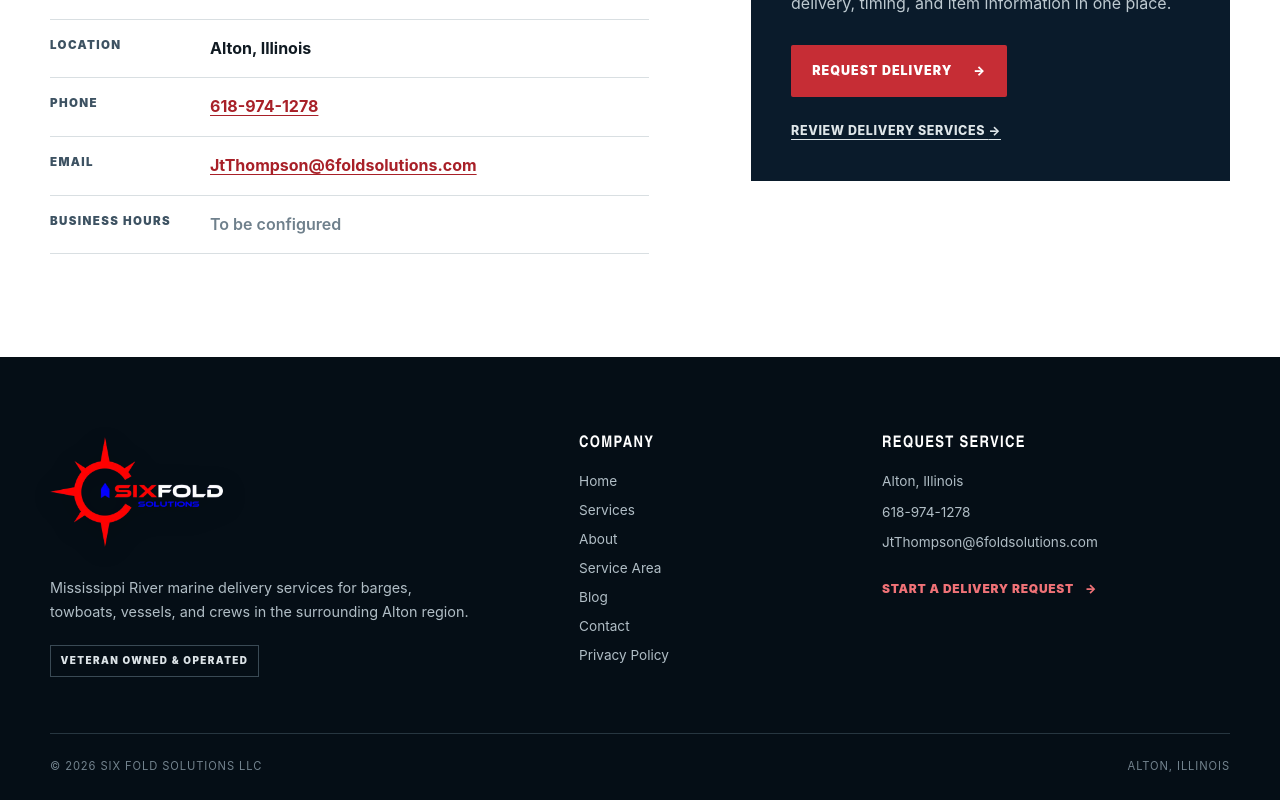
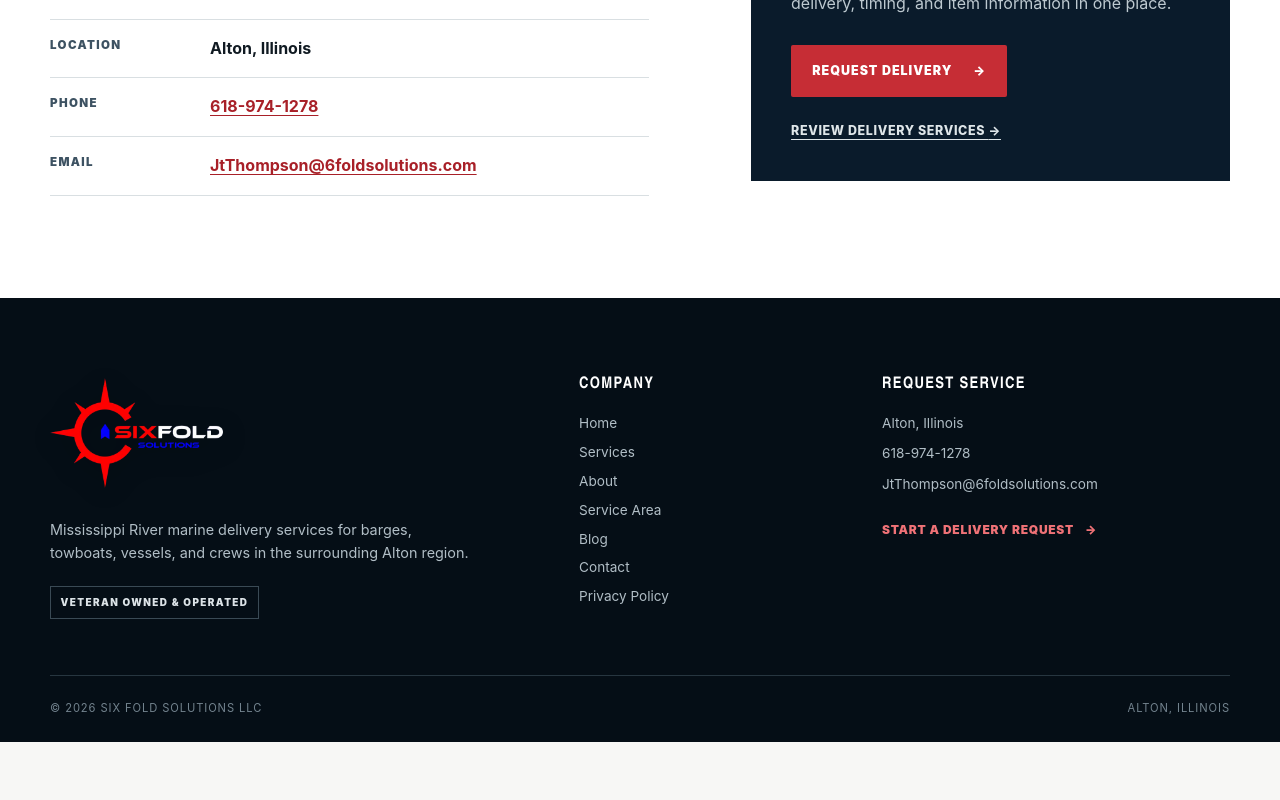
Before and after one commit to davidmday99-lgtm/sixfoldsolutionsllc.com, a Next.js app: page /contact in a window 1280 px wide. Shown: the part 1045-1845 px from the top of the page. After the commit the page ends 1787 px from the top, so only its background shows below. Built offline with nearby package versions, Linux system fonts and the light colour scheme.

Commit message:
Remove business hours from contact page

```diff
--- a/app/contact/page.tsx
+++ b/app/contact/page.tsx
@@ -52,10 +52,6 @@
                   )}
                 </dd>
               </div>
-              <div>
-                <dt>Business Hours</dt>
-                <dd>{businessInfo.businessHours || <span>To be configured</span>}</dd>
-              </div>
             </dl>
           </div>
 
```
